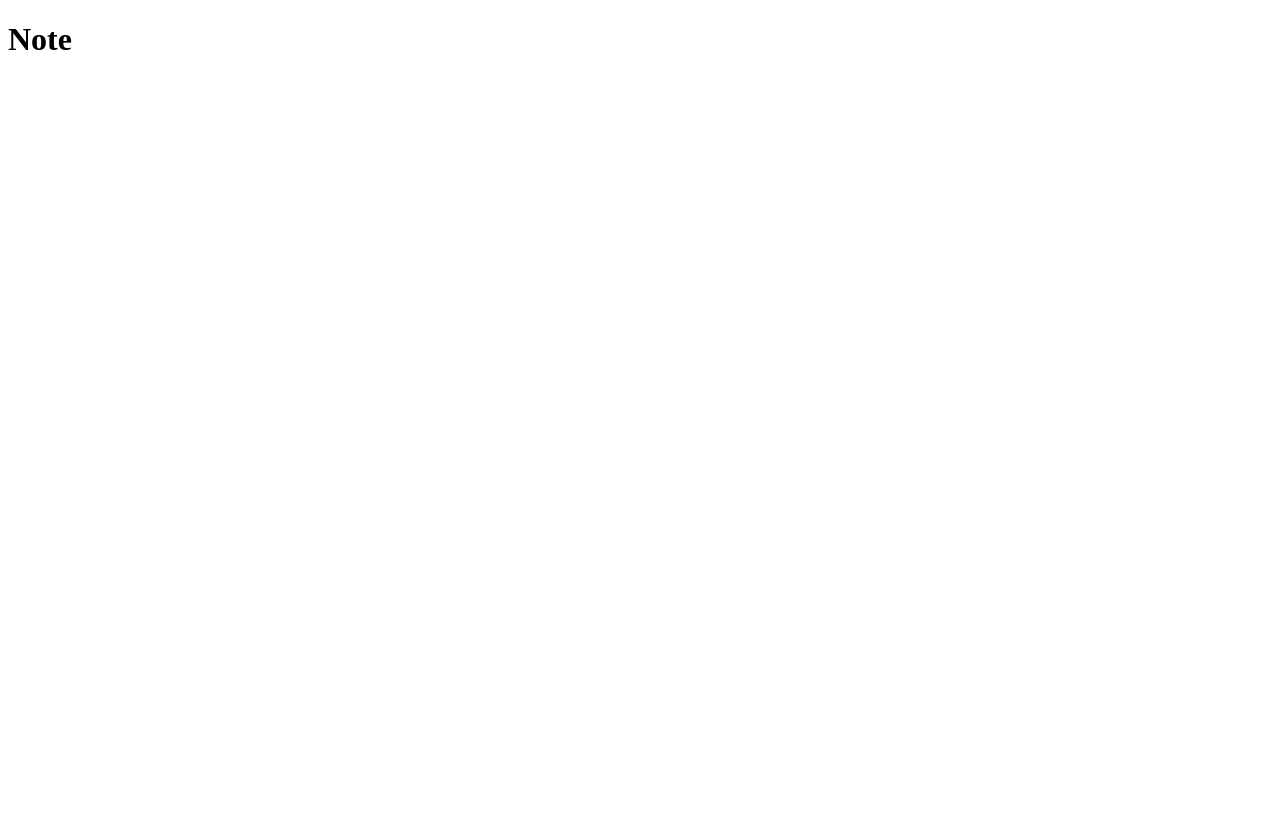
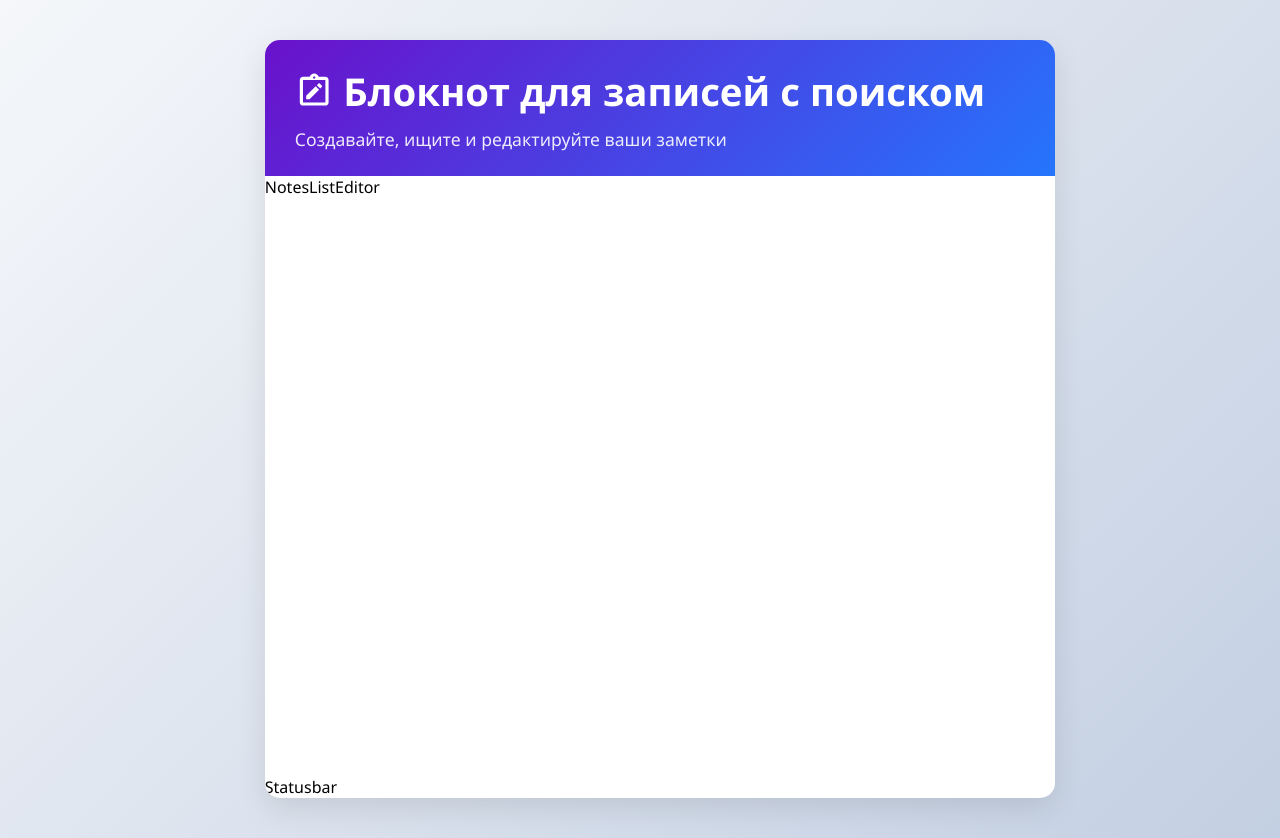
Before and after one commit to ComShep/note, a React (Vite) app: page / in a window 1280 px wide. Before the commit the page ends 800 px from the top, so only its background shows below. Built offline with nearby package versions, Linux system fonts and the light colour scheme.

Commit message:
add tempaltes of components

```diff
--- a/src/MainPage.module.css
+++ b/src/MainPage.module.css
@@ -0,0 +1,14 @@
+.wrapper {
+	max-width: 800px;
+	width: 100%;
+	background-color: white;
+	border-radius: 15px;
+	box-shadow: 0 10px 30px rgba(0, 0, 0, 0.1);
+	overflow: hidden;
+	margin: 20px;
+}
+
+.list{
+	display: flex;
+	min-height: 600px;
+}
--- a/src/MainPage.tsx
+++ b/src/MainPage.tsx
@@ -1,11 +1,21 @@
+import styles from './MainPage.module.css'
+import { Editor } from './ui/editor/Editor'
+import { Header } from './ui/header/Header'
+import { NotesList } from './ui/notesList/NotesList'
+import { Statusbar } from './ui/statusbar/Statusbar'
 
 
 export const MainPage = () => {
-
+	console.log(new Date().toLocaleString('ru-RU'))
 
 	return (
-		<div>
-			<h1>Note</h1>
+		<div className={styles.wrapper}>
+			<Header/>
+			<div className={styles.list}>
+				<NotesList/>
+				<Editor/>
+			</div>
+			<Statusbar/>
 		</div>
 	)
 }
--- /dev/null
+++ b/src/api/api.ts
@@ -0,0 +1 @@
+const url = "https://vue-with-http-6c4e8-default-rtdb.europe-west1.firebasedatabase.app/"
--- a/src/index.css
+++ b/src/index.css
@@ -0,0 +1,16 @@
+* {
+	margin: 0;
+	padding: 0;
+	box-sizing: border-box;
+}
+
+body {
+	background: linear-gradient(135deg, #f5f7fa 0%, #c3cfe2 100%);
+	min-height: 100vh;
+	padding: 20px;
+	display: flex;
+	justify-content: center;
+	align-items: flex-start;
+	font-family: 'Segoe UI', Tahoma, Geneva, Verdana, sans-serif;
+	font-size: 16px;
+}
--- /dev/null
+++ b/src/ui/editor/Editor.tsx
@@ -0,0 +1,6 @@
+
+export const Editor = () => {
+	return (
+		<div>Editor</div>
+	)
+}
--- /dev/null
+++ b/src/ui/header/Header.module.css
@@ -0,0 +1,19 @@
+.header {
+	background: linear-gradient(135deg, #6a11cb 0%, #2575fc 100%);
+	color: white;
+	padding: 25px 30px;
+}
+
+.title {
+	font-size: 2.4rem;
+	margin-bottom: 10px;
+	display: flex;
+	align-items: center;
+	gap: 10px;
+}
+
+.subtitle {
+	font-size: 1.1rem;
+	opacity: 0.9;
+	font-weight: 300;
+}
--- /dev/null
+++ b/src/ui/header/Header.tsx
@@ -0,0 +1,14 @@
+import styles from './Header.module.css'
+import { MdOutlineNoteAlt } from "react-icons/md";
+
+export const Header = () => {
+	return (
+		<header className={styles.header}>
+			<h1 className={styles.title}>
+				<MdOutlineNoteAlt />
+				Блокнот для записей с поиском
+			</h1>
+			<p className={styles.subtitle}>Создавайте, ищите и редактируйте ваши заметки</p>
+		</header>
+	)
+}
--- /dev/null
+++ b/src/ui/notesList/NotesList.tsx
@@ -0,0 +1,7 @@
+
+
+export const NotesList = () => {
+	return (
+		<div>NotesList</div>
+	)
+}
--- /dev/null
+++ b/src/ui/statusbar/Statusbar.tsx
@@ -0,0 +1,6 @@
+
+export const Statusbar = () => {
+	return (
+		<div>Statusbar</div>
+	)
+}
```
Also changed, not shown: src/ui/elements/Button.tsx (added, +7 -0 lines), src/ui/notesItem/NotesItem.tsx (added, +7 -0 lines).
